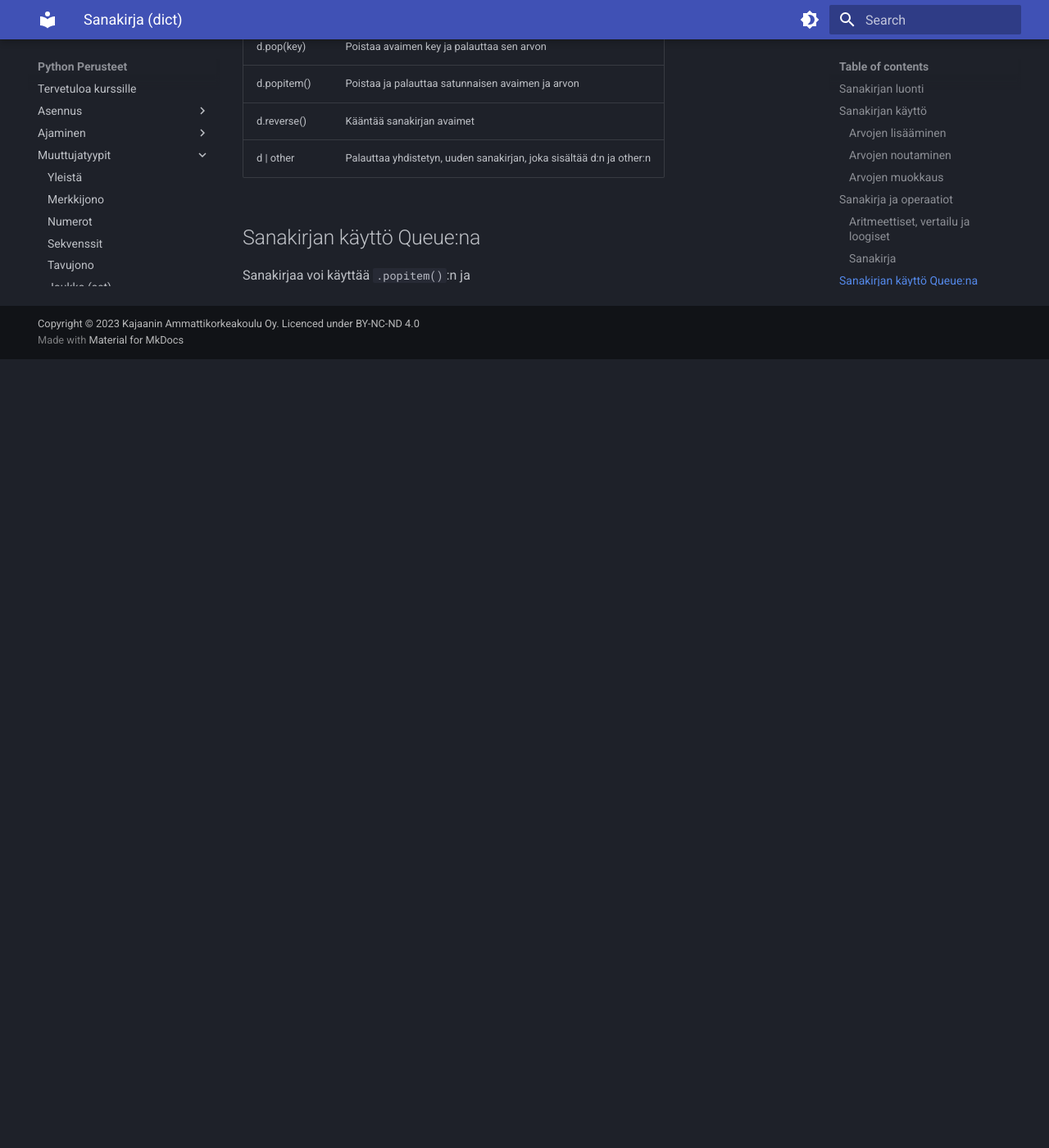
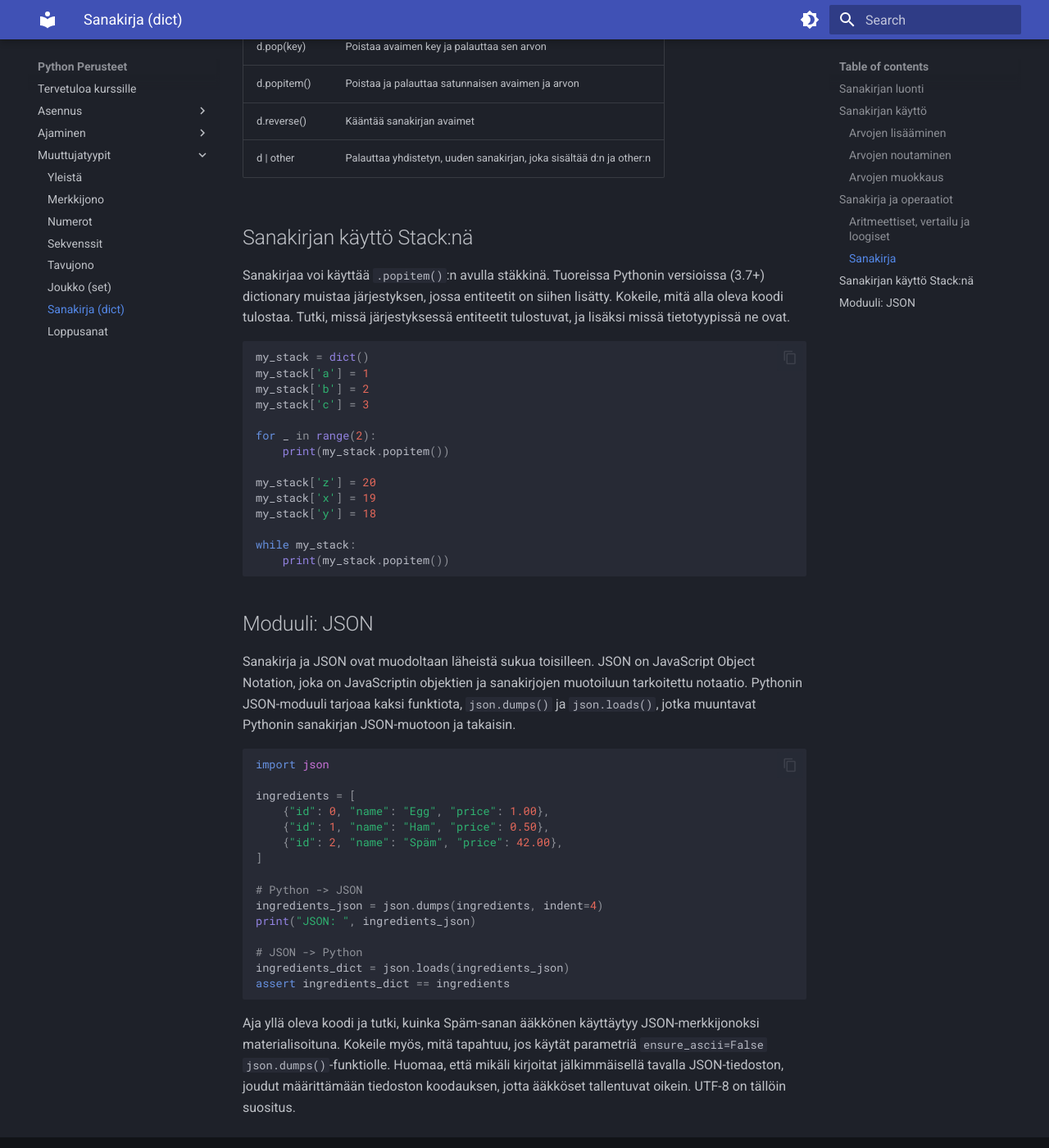
Before and after one commit to sourander/python-perusteet, an MkDocs documentation site: the page built from docs/muuttujatyypit/sanakirja.md, in a window 1280 px wide and 1400 px high, scrolled down 3575 px. Shown: the whole window at 82% size. Built offline with MkDocs 1.6.1 and Material for MkDocs 9.7.7, drawn with Linux system fonts in a browser that asks for light colours; before the commit the page ends 4013 px from its top, so only the background shows below that.

Commit message:
Added stack usage and JSON to dict

````diff
--- a/docs/muuttujatyypit/sanakirja.md
+++ b/docs/muuttujatyypit/sanakirja.md
@@ -142,6 +142,47 @@ Aivan kuten joukolla, myös sanakirjalla on nippu omia, hyödyllisiä operaatioi
 | d.reverse()    | Kääntää sanakirjan avaimet                                           |
 | d &#124; other | Palauttaa yhdistetyn, uuden sanakirjan, joka sisältää d:n ja other:n |
 
-## Sanakirjan käyttö Queue:na
+## Sanakirjan käyttö Stack:nä
 
-Sanakirjaa voi käyttää `.popitem()`:n ja
+Sanakirjaa voi käyttää `.popitem()`:n avulla stäkkinä. Tuoreissa Pythonin versioissa (3.7+) dictionary muistaa järjestyksen, jossa entiteetit on siihen lisätty. Kokeile, mitä alla oleva koodi tulostaa. Tutki, missä järjestyksessä entiteetit tulostuvat, ja lisäksi missä tietotyypissä ne ovat.
+
+```python
+my_stack = dict()
+my_stack['a'] = 1
+my_stack['b'] = 2
+my_stack['c'] = 3
+
+for _ in range(2):
+    print(my_stack.popitem())
+
+my_stack['z'] = 20
+my_stack['x'] = 19
+my_stack['y'] = 18
+
+while my_stack:
+    print(my_stack.popitem())
+```
+
+## Moduuli: JSON
+
+Sanakirja ja JSON ovat muodoltaan läheistä sukua toisilleen. JSON on JavaScript Object Notation, joka on JavaScriptin objektien ja sanakirjojen muotoiluun tarkoitettu notaatio. Pythonin JSON-moduuli tarjoaa kaksi funktiota, `json.dumps()` ja `json.loads()`, jotka muuntavat Pythonin sanakirjan JSON-muotoon ja takaisin.
+
+```python
+import json
+
+ingredients = [
+    {"id": 0, "name": "Egg", "price": 1.00},
+    {"id": 1, "name": "Ham", "price": 0.50},
+    {"id": 2, "name": "Späm", "price": 42.00},
+]
+
+# Python -> JSON
+ingredients_json = json.dumps(ingredients, indent=4)
+print("JSON: ", ingredients_json)
+
+# JSON -> Python
+ingredients_dict = json.loads(ingredients_json)
+assert ingredients_dict == ingredients
+```
+
+Aja yllä oleva koodi ja tutki, kuinka Späm-sanan ääkkönen käyttäytyy JSON-merkkijonoksi materialisoituna. Kokeile myös, mitä tapahtuu, jos käytät parametriä `ensure_ascii=False` `json.dumps()`-funktiolle. Huomaa, että mikäli kirjoitat jälkimmäisellä tavalla JSON-tiedoston, joudut määrittämään tiedoston koodauksen, jotta ääkköset tallentuvat oikein. UTF-8 on tällöin suositus.
````
